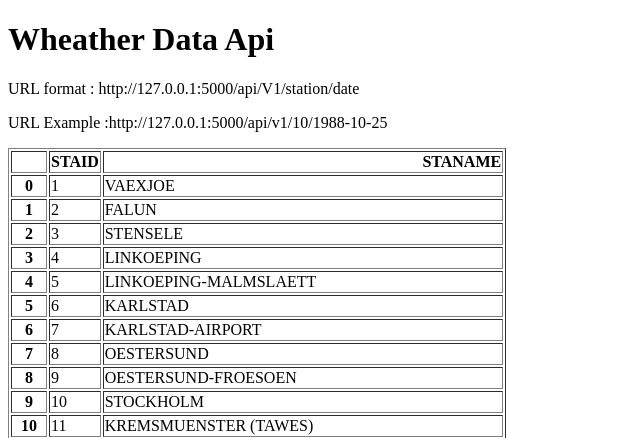
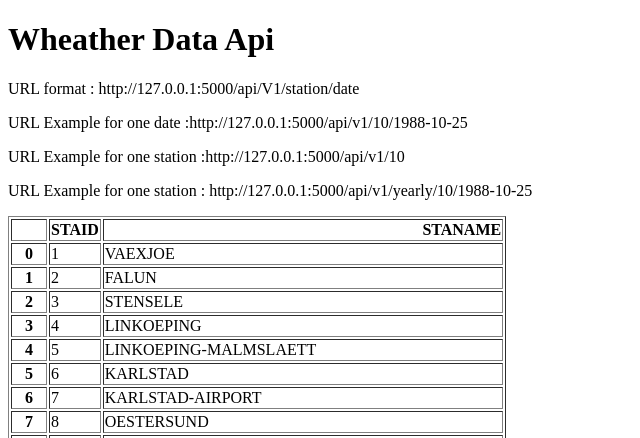
Before and after one commit to gueffie/weather-api-, a Flask app: page / in a window 1280 px wide. Shown: the top 438 px of the page, without its empty margins (0-640 px from the left). Run offline with Flask 3, Linux system fonts and the light colour scheme.

Commit message:
Day 31: Add url, endpoint for yearly and all data

```diff
--- a/main.py
+++ b/main.py
@@ -20,6 +20,20 @@ def about(station, date):
             "date": date,
             "temperature": temperature}
 
+@app.route("/api/v1/<station>")
+def all_data(station):
+    filename = "data_small/TG_STAID" + str(station).zfill(6) + ".txt"
+    df = pd.read_csv(filename, skiprows=20, parse_dates=['    DATE'])
+    result = df.to_dict(orient="records")
+    return result
+
+@app.route("/api/v1/yearly/<station>/<year>")
+def yearly(station, year):
+    filename = "data_small/TG_STAID" + str(station).zfill(6) + ".txt"
+    df = pd.read_csv(filename, skiprows=20)
+    df["    DATE"] = df["    DATE"].astype(str)
+    result = df[df["    DATE"].str.startswith(str(year))].to_dict(orient="records")
+    return result
 
 if __name__ == "__main__":
     app.run(debug=True)
--- a/templates/home.html
+++ b/templates/home.html
@@ -7,7 +7,10 @@
 <body>
 <h1>Wheather Data Api</h1>
 <p>URL format : http://127.0.0.1:5000/api/V1/station/date </p>
-<p>URL Example :http://127.0.0.1:5000/api/v1/10/1988-10-25</p>
+<p>URL Example for one date :http://127.0.0.1:5000/api/v1/10/1988-10-25</p>
+<p>URL Example  for one station :http://127.0.0.1:5000/api/v1/10</p>
+<p>URL Example  for one station :
+    http://127.0.0.1:5000/api/v1/yearly/10/1988-10-25</p>
 <p>{{data|safe}}</p>
 </body>
 </html>
```
